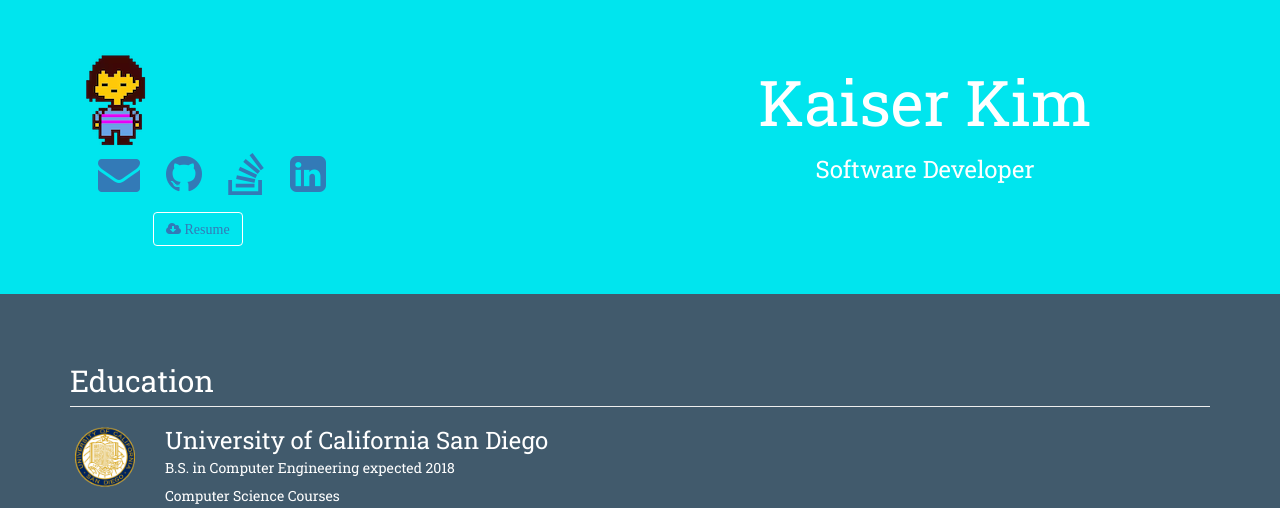
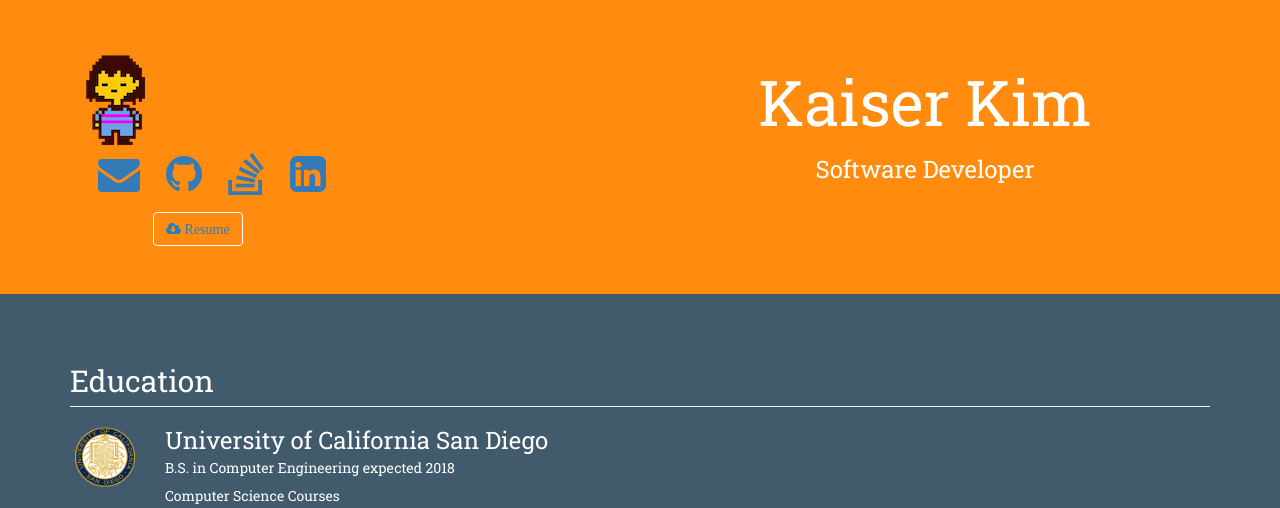
Before and after one commit to kaiserpk/Old-Website, a PHP site: page / in a window 1280 px wide. Shown: the part 642-1150 px from the top of the page. Run offline with PHP 8.4, Linux system fonts and the light colour scheme; some libraries are stand-ins or nearby versions; grey boxes are pictures that could not be loaded.

Commit message:
Changed colors and header

```diff
--- a/css/style.css
+++ b/css/style.css
@@ -61,7 +61,7 @@ body {
 }
 
 .jumbotron {
-  background: #00e5ee;
+  background: #ff8c0f;
 }
   .jumbotron h1,h3 {
     text-align: center;
--- a/index.html
+++ b/index.html
@@ -32,9 +32,8 @@
             <span class="icon-bar"></span>
             <span class="icon-bar"></span>
           </button>
+          <a class="navbar-brand" href="#"> Kaiser Kim </a>
         </div>
-
-        <a class="navbar-brand" href="#"> Kaiser Kim </a>
 
         <div class="collapse navbar-collapse" id="myNavbar">
           <ul class="nav navbar-nav">
```
